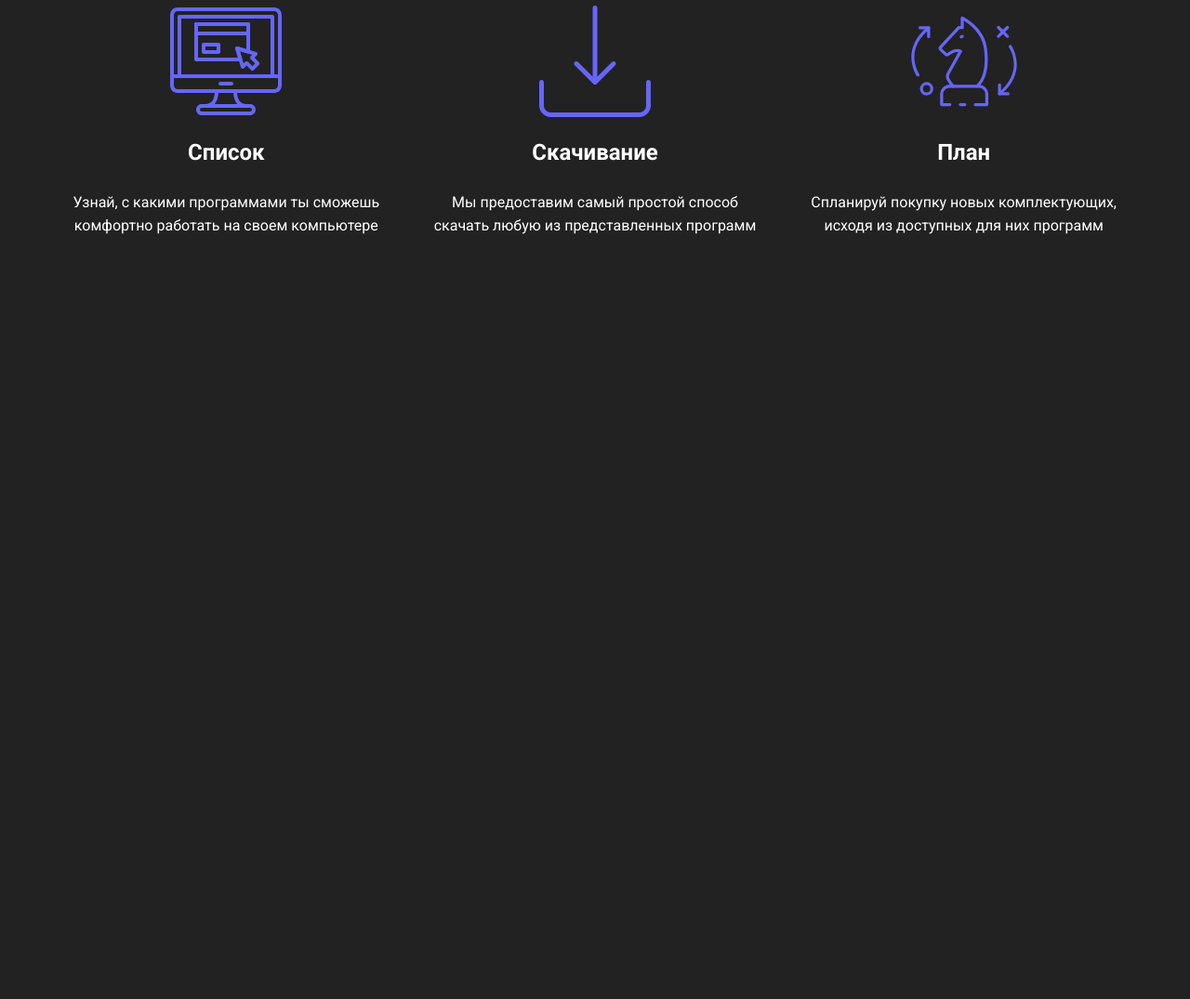
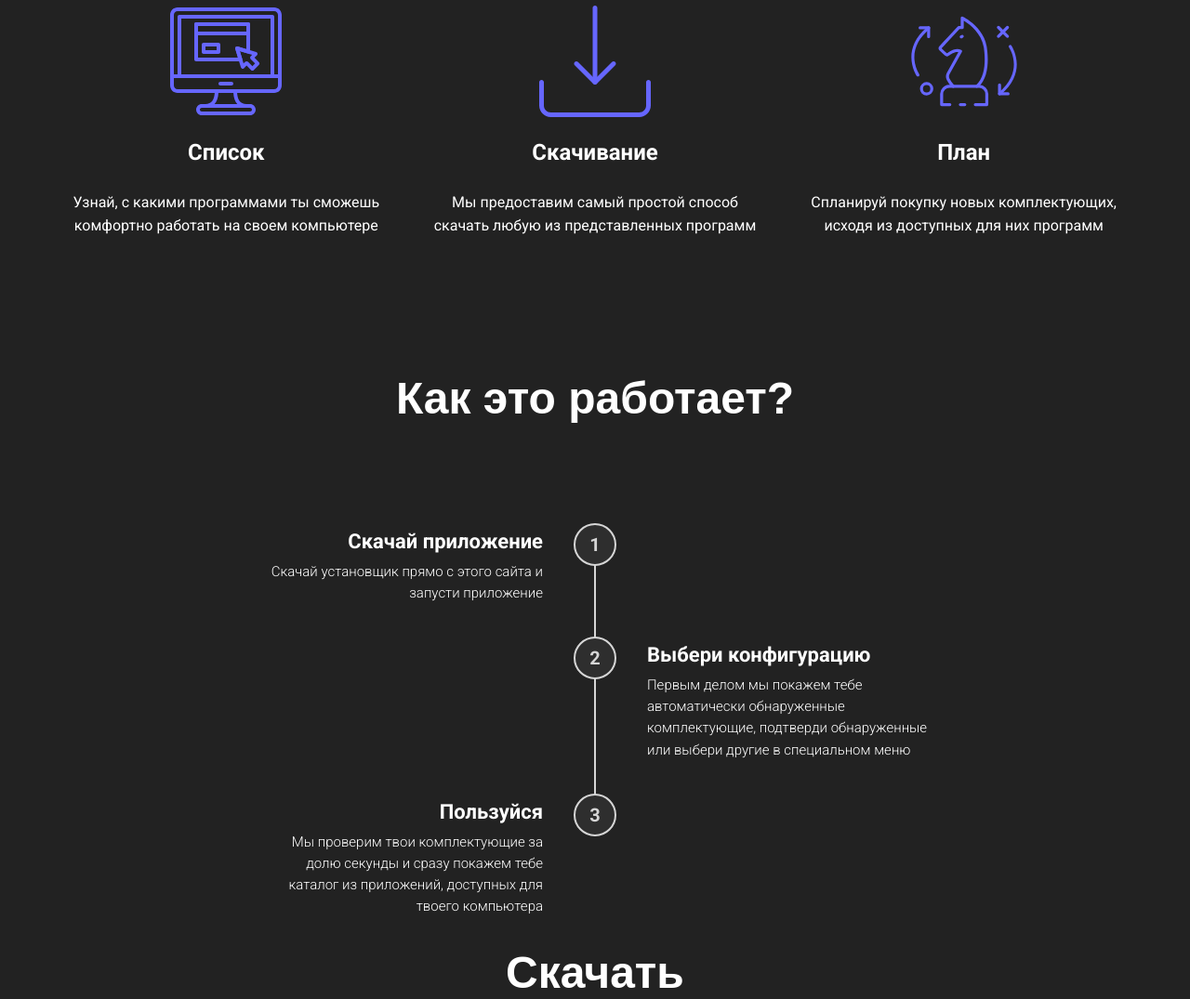
Before and after one commit to MielomankA/walber, a website: page index.html in a window 1280 px wide. Shown: the part 1755-2830 px from the top of the page at 93% size. Before the commit the page ends 2055 px from the top, so only its background shows below. Drawn offline with Linux system fonts and the light colour scheme.

Commit message:
feat: add section 'How it works'

```diff
--- a/index.html
+++ b/index.html
@@ -193,94 +193,54 @@
         </div>
       </section>
 
-      <!-- <div class="t-container t565__container">
-        <div class="t565__item">
-          <div class="t-width t-width_8 t565__mainblock">
-            <div class="t565__col">
-              <div class="t565__linewrapper">
+      <section class="work">
+        <h2 class="section-title">Как это работает?</h2>
+
+        <div class="work-container">
+          <div class="work__item">
+            <div class="work-width work-width_max work__mainblock">
+              <div class="work__col">
+                <div class="work__linewrapper">
                   <div
-                  class="t565__line"
+                    class="work__line"
                     style="width: 2px; background-color: #d6d6d6"
                   ></div>
-                <div
-                  class="t565__circle"
-                  style="
-                    border-width: 2px;
-                    border-color: #d6d6d6;
-                    background: #2e2e2e;
-                  "
-                >
-                  <div
-                    class="t565__number t-name t-name_md"
-                    style="color: #d6d6d6"
-                  >
+                  <div class="work__circle">
+                    <div class="work__number work__num-name work-name_md">
                       1
                     </div>
                   </div>
                 </div>
-              <div class="t565__block">
-                <div
-                  class="t565__title t-name t-name_lg"
-                  field="li_title__1479137044697"
-                  style=""
-                >
-                  <div style="color: #ffffff" data-customstyle="yes">
+                <div class="work__block">
+                  <div class="work__block__title work__num-name work-name_lg">
                     Скачай приложение
                   </div>
-                </div>
-                <div
-                  class="t565__descr t-text t-text_xs"
-                  field="li_descr__1479137044697"
-                  style=""
-                >
-                  <div style="color: #ffffff" data-customstyle="yes">
+                  <div class="work__descr work__descr-text work__descr-text_xs">
                     Скачай установщик прямо с этого сайта и запусти приложение
                   </div>
                 </div>
               </div>
             </div>
           </div>
-        </div>
-        <div class="t565__item">
-          <div class="t-width t-width_8 t565__mainblock">
-            <div class="t565__col t565__flipped">
-              <div class="t565__linewrapper">
+          <div class="work__item">
+            <div class="work-width work-width_max work__mainblock">
+              <div class="work__col work__flipped">
+                <div class="work__linewrapper">
                   <div
-                  class="t565__line"
+                    class="work__line"
                     style="width: 2px; background-color: #d6d6d6"
                   ></div>
-                <div
-                  class="t565__circle"
-                  style="
-                    border-width: 2px;
-                    border-color: #d6d6d6;
-                    background: #2e2e2e;
-                  "
-                >
-                  <div
-                    class="t565__number t-name t-name_md"
-                    style="color: #d6d6d6"
-                  >
+                  <div class="work__circle">
+                    <div class="work__number work__num-name work-name_md">
                       2
                     </div>
                   </div>
                 </div>
-              <div class="t565__block-flipped">
-                <div
-                  class="t565__title t-name t-name_lg"
-                  field="li_title__1479137356907"
-                  style=""
-                >
-                  <div style="color: #ffffff" data-customstyle="yes">
+                <div class="work__block-flipped">
+                  <div class="work__block__title work__num-name work-name_lg">
                     Выбери конфигурацию
                   </div>
-                </div>
-                <div
-                  class="t565__descr t-text t-text_xs"
-                  field="li_descr__1479137356907"
-                  style=""
-                >
-                  <div style="color: #ffffff" data-customstyle="yes">
+                  <div class="work__descr work__descr-text work__descr-text_xs">
                     Первым делом мы покажем тебе автоматически обнаруженные
                     комплектующие, подтверди обнаруженные или выбери другие в
                     специальном меню
@@ -289,47 +249,25 @@
               </div>
             </div>
           </div>
-        </div>
-        <div class="t565__item">
-          <div class="t-width t-width_8 t565__mainblock">
-            <div class="t565__col">
-              <div class="t565__linewrapper">
+          <div class="work__item">
+            <div class="work-width work-width_max work__mainblock">
+              <div class="work__col">
+                <div class="work__linewrapper">
                   <div
-                  class="t565__line"
+                    class="work__line"
                     style="width: 2px; background-color: #d6d6d6"
                   ></div>
-                <div
-                  class="t565__circle"
-                  style="
-                    border-width: 2px;
-                    border-color: #d6d6d6;
-                    background: #2e2e2e;
-                  "
-                >
-                  <div
-                    class="t565__number t-name t-name_md"
-                    style="color: #d6d6d6"
-                  >
+                  <div class="work__circle">
+                    <div class="work__number work__num-name work-name_md">
                       3
                     </div>
                   </div>
                 </div>
-              <div class="t565__block">
-                <div
-                  class="t565__title t-name t-name_lg"
-                  field="li_title__1479137790652"
-                  style=""
-                >
-                  <div style="color: #ffffff" data-customstyle="yes">
+                <div class="work__block">
+                  <div class="work__block__title work__num-name work-name_lg">
                     Пользуйся
                   </div>
-                </div>
-                <div
-                  class="t565__descr t-text t-text_xs"
-                  field="li_descr__1479137790652"
-                  style=""
-                >
-                  <div style="color: #ffffff" data-customstyle="yes">
+                  <div class="work__descr work__descr-text work__descr-text_xs">
                     Мы проверим твои комплектующие за долю секунды и сразу
                     покажем тебе каталог из приложений, доступных для твоего
                     компьютера
@@ -339,7 +277,11 @@
             </div>
           </div>
         </div>
-      </div> -->
+      </section>
+
+      <section class="download">
+        <h2 class="section-title download-title">Скачать</h2>
+      </section>
     </main>
   </body>
 </html>
--- a/sass/_about.scss
+++ b/sass/_about.scss
@@ -1,4 +1,6 @@
 @import './variables.scss';
+
+/* TODO: linear gradient */
 
 .about-logo {
   display: block;
--- a/sass/_games.scss
+++ b/sass/_games.scss
@@ -77,6 +77,7 @@
 
   .games {
     padding: 60px 0;
+    padding-bottom: 0;
   }
 
   .cards-field {
@@ -88,7 +89,12 @@
   .card {
     width: 100%;
   }
+
+  .card__img {
+    width: 100px;
+    height: 100px;
+  }
 }
 
-/* @media (max-width: 425px) {
-} */
+@media (max-width: 425px) {
+}
--- /dev/null
+++ b/sass/_working.scss
@@ -0,0 +1,258 @@
+@import './variables.scss';
+
+.work {
+  margin-top: 100px;
+}
+
+.work-container {
+  margin-top: 100px;
+}
+
+/* .t-container {
+  max-width: 1200px;
+} */
+
+/* .t-container {
+     margin-left: auto;
+  margin-right: auto;
+  padding: 0;
+  width: 100%;
+} */
+
+/* .t565__line {
+  width: 2px;
+  background-color: #d6d6d6;
+} */
+
+/* .work-container:after,
+.work-container:before {
+  display: table;
+  content: ' ';
+} */
+
+.work__item {
+  position: relative;
+  padding-bottom: 30px;
+}
+
+.work-width {
+  width: 100%;
+}
+
+.work-width_max {
+  max-width: 760px;
+  padding: 0 15px;
+}
+
+.work__mainblock {
+  margin: 0 auto;
+}
+
+.work__mainblock:after,
+.work__mainblock:before {
+  content: '';
+  display: table;
+  clear: both;
+}
+
+.work__item:first-child .work__line {
+  top: 10px;
+}
+
+.work__col {
+  width: 50%;
+  text-align: right;
+}
+
+.work__line {
+  position: absolute;
+  width: 2px;
+  top: 0;
+  background: #222;
+  bottom: 0;
+  left: 0;
+  right: 0;
+  margin: 0 auto;
+}
+
+.work__item:last-child .work__line {
+  height: 10px;
+  bottom: auto;
+}
+
+.work__circle {
+  width: 46px;
+  height: 46px;
+  position: absolute;
+  right: 0;
+  left: 0;
+  top: 5px;
+  margin: 0 auto;
+  background-color: #2e2e2e;
+  border-radius: 50%;
+  border: 2px solid #d6d6d6;
+}
+
+.work__number {
+  position: absolute;
+  top: 50%;
+  left: 0;
+  right: 0;
+  text-align: center;
+  -moz-transform: translateY(-50%);
+  -ms-transform: translateY(-50%);
+  -webkit-transform: translateY(-50%);
+  -o-transform: translateY(-50%);
+  transform: translateY(-50%);
+  color: #fff;
+}
+
+.work__num-name {
+  font-family: 'Roboto', Arial, sans-serif;
+  font-weight: 600;
+  color: #000;
+}
+
+.work-name_md {
+  font-size: 20px;
+  line-height: 1.35;
+  color: #d6d6d6;
+}
+
+.work__block {
+  padding-right: 56px;
+  padding-left: 0;
+  /*  padding-left: 0 !important; */
+}
+
+.work__block-flipped {
+  padding-right: 0;
+  /*  padding-right: 0 !important; */
+  padding-left: 56px;
+}
+
+.work__block__title {
+  margin-bottom: 6px;
+  margin-top: 10px;
+  color: #ffffff;
+}
+
+.work-name_lg {
+  font-size: 22px;
+  line-height: 1.35;
+}
+
+/* .work__descr {
+  margin-top: 10px;
+  margin-bottom: 5px;
+} */
+
+.work__descr-text {
+  font-family: 'Roboto', Arial, sans-serif;
+  font-weight: 300;
+  color: #000;
+}
+
+.work__descr-text_xs {
+  font-size: 15px;
+  line-height: 1.55;
+  color: #ffffff;
+}
+
+.work__flipped {
+  float: right;
+  /*  float: right !important; */
+  text-align: left;
+}
+
+/*   .t565__col {
+  width: 50%;
+   text-align: right;
+}  */
+
+/* .t565__line {
+  position: absolute;
+  width: 2px;
+  top: 0;
+  background: #222;
+  bottom: 0;
+  left: 0;
+  right: 0;
+  margin: 0 auto;
+} */
+
+/*
+.t565__line {
+  position: absolute;
+  width: 2px;
+  top: 0;
+  background: #222;
+  bottom: 0;
+  left: 0;
+  right: 0;
+  margin: 0 auto;
+} */
+
+@media (max-width: 1024px) {
+  .work-name_lg {
+    font-size: 20px;
+  }
+
+  .work__descr-text_xs {
+    font-size: 14px;
+  }
+
+  .work-name_md {
+    font-size: 18px;
+  }
+}
+
+@media (max-width: 796px) {
+  .work {
+    margin-top: 10px;
+  }
+
+  .work-container {
+    margin-top: 50px;
+  }
+
+  .work__descr-text_xs {
+    font-size: 12px;
+    line-height: 1.45;
+  }
+}
+
+@media (max-width: 450px) {
+  .work__line {
+    right: auto;
+    left: 10%;
+    -moz-transform: translate(-50%, 0);
+    -ms-transform: translate(-50%, 0);
+    -webkit-transform: translate(-50%, 0);
+    -o-transform: translate(-50%, 0);
+    transform: translate(-50%, 0);
+  }
+
+  .work__circle {
+    right: 80%;
+  }
+
+  .work__col {
+    text-align: left;
+    padding-right: 0;
+    padding-left: 70px;
+    width: 100%;
+  }
+
+  .work__block-flipped {
+    padding-left: 0;
+  }
+
+  .work__block {
+    padding-right: 0;
+  }
+
+  .work__item {
+    padding-bottom: 15px;
+  }
+}
--- a/sass/style.scss
+++ b/sass/style.scss
@@ -147,6 +147,7 @@ summary {
 @import './about';
 @import './games';
 @import './programms';
+@import './working';
 
 html {
   box-sizing: border-box;
@@ -195,3 +196,15 @@ a {
   // align-items: center;
   text-align: center;
 }
+
+/* @media (max-width: 1024px) {
+} */
+
+@media (max-width: 796px) {
+  .section-title {
+    font-size: 32px;
+  }
+}
+
+/* @media (max-width: 450px) {
+} */
```
Also changed, not shown: style.css, 1 other file. Lines whose indentation alone changed are shown as unchanged.
